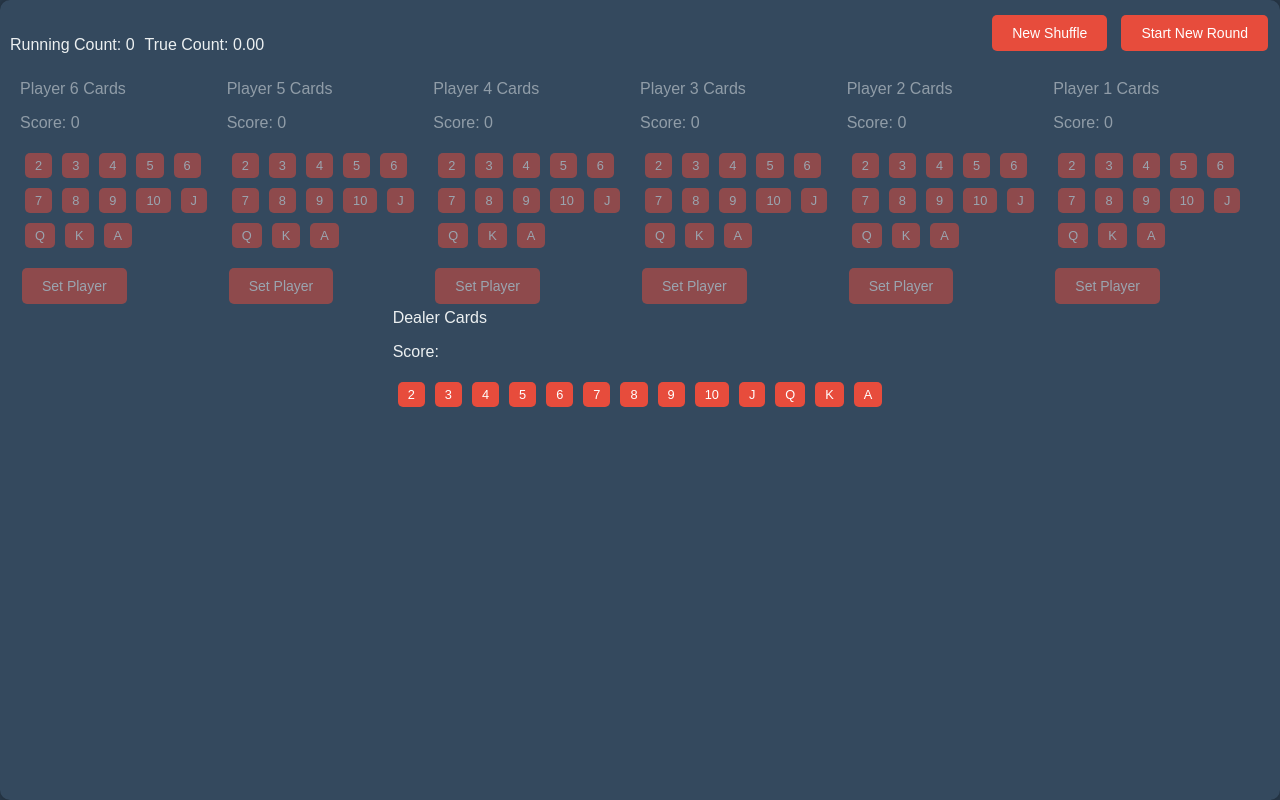
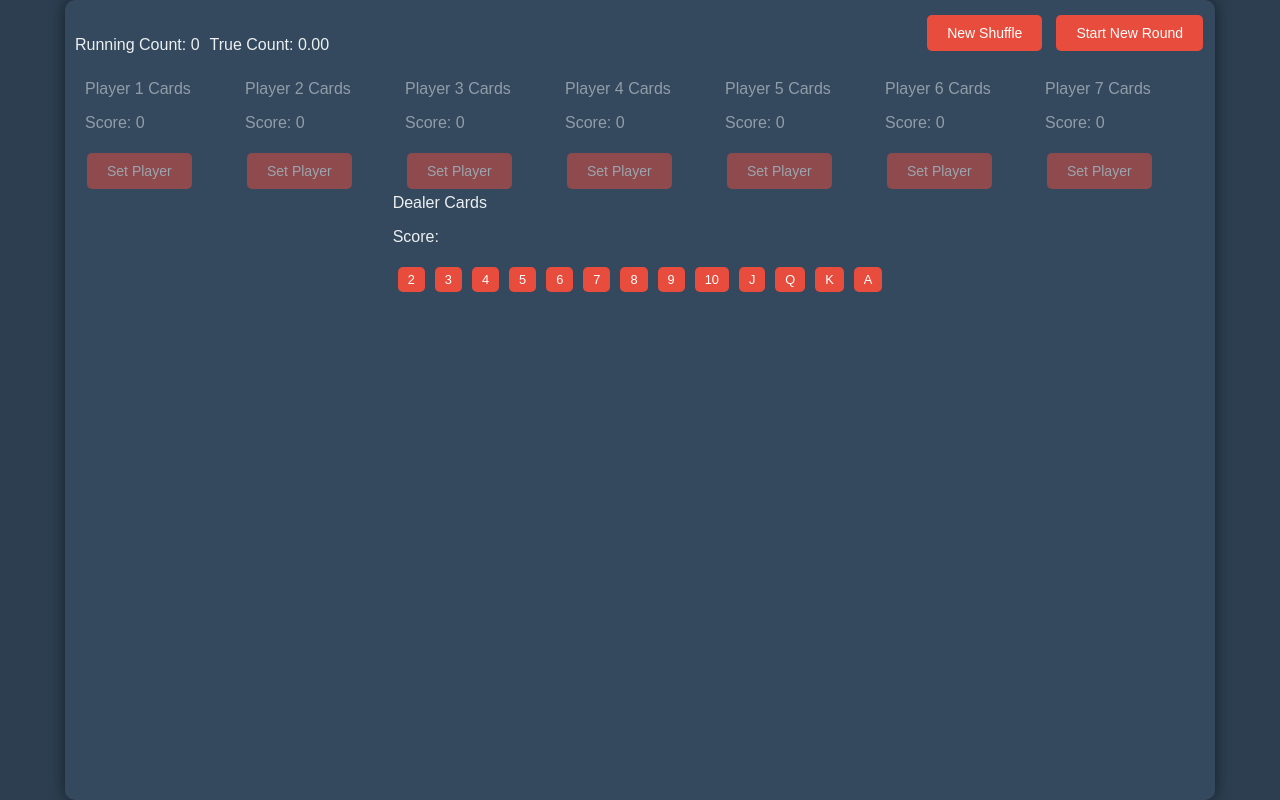
Before and after one commit to WillColng/BCA, a React (Create React App) app: page / in a window 1280 px wide. Built offline with nearby package versions, Linux system fonts and the light colour scheme.

Commit message:
Hide buttons

```diff
--- a/src/App.css
+++ b/src/App.css
@@ -52,15 +52,15 @@ body {
 .grid-container {
     display: flex;
     flex-wrap: wrap;
-    justify-content: flex-end;
+    justify-content: center;  /* Center the content */
     width: 100%;
     margin-top: 60px;
-    direction: rtl;  /* Right to left direction */
+    gap: 10px;
 }
 
 .grid-container > .form-group {
     flex: 1 1 150px;
-    direction: ltr; /* Ensures form content is left-to-right */
+    min-width: 150px;
 }
 
 .inactive {
@@ -118,6 +118,10 @@ button:hover {
     margin-top: 10px;
 }
 
+.hidden {
+    display: none;
+}
+
 @media (max-width: 768px) {
     #app {
         padding: 10px;
--- a/src/App.js
+++ b/src/App.js
@@ -45,7 +45,7 @@ class WongHalvesCounter {
 const counter = new WongHalvesCounter();
 
 const App = () => {
-  const [playerInputs, setPlayerInputs] = useState(Array(6).fill().map(() => ({ cards: [], score: 0, active: false })));
+  const [playerInputs, setPlayerInputs] = useState(Array(7).fill().map(() => ({ cards: [], score: 0, active: false })));
   const [dealerCards, setDealerCards] = useState([]);
   const [counts, setCounts] = useState(counter.getCurrentCount());
   const [recommendation, setRecommendation] = useState('');
@@ -87,7 +87,7 @@ const App = () => {
   };
 
   const startNewRound = () => {
-    setPlayerInputs(Array(6).fill().map(() => ({ cards: [], score: 0, active: false })));
+    setPlayerInputs(Array(7).fill().map(() => ({ cards: [], score: 0, active: false })));
     setDealerCards([]);
     setRecommendation('');
     updateAndDisplayCount();
@@ -128,18 +128,18 @@ const PlayerInput = ({ index, data, addCard, setPlayer }) => {
   return (
     <div className={`form-group ${data.active ? 'active' : 'inactive'}`} id={`player${index}`}>
       <label htmlFor={`player${index}Cards`}>Player {index} Cards</label>
-      <div id={`player${index}Cards`} className="card-container">
+      <div id={`player${index}Cards`} className={`card-container ${data.active ? '' : 'hidden'}`}>
         {data.cards.map((card, i) => (
           <span key={i} className="card">{card}</span>
         ))}
       </div>
       <p id={`player${index}Score`}>Score: {data.score}</p>
-      <div className="card-buttons" id={`player${index}CardButtons`}>
+      <div className={`card-buttons ${data.active ? '' : 'hidden'}`} id={`player${index}CardButtons`}>
         {['2', '3', '4', '5', '6', '7', '8', '9', '10', 'J', 'Q', 'K', 'A'].map(card => (
           <button key={card} onClick={() => addCard(`player${index}Cards`, card)}>{card}</button>
         ))}
       </div>
-      <div id={`player${index}Split`} className="split-container"></div>
+      <div id={`player${index}Split`} className={`split-container ${data.active ? '' : 'hidden'}`}></div>
       <button type="button" className="btn set-player-btn" onClick={() => setPlayer(index - 1)}>Set Player</button>
     </div>
   );
```
